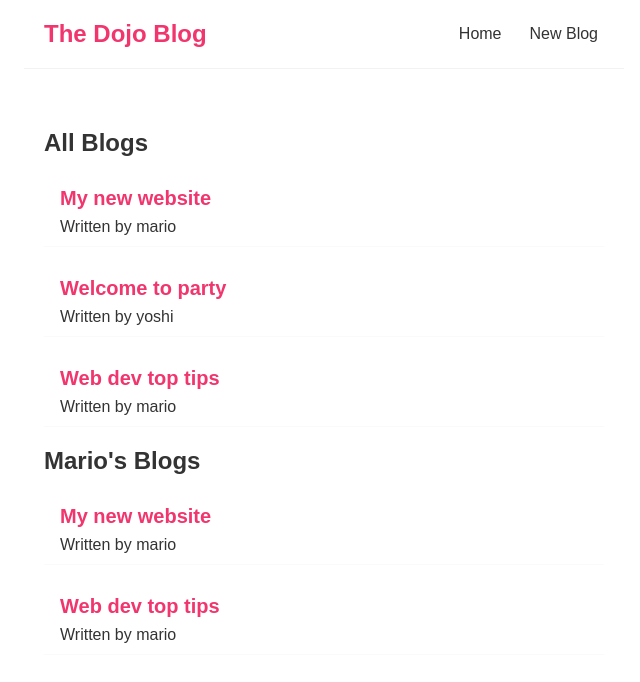
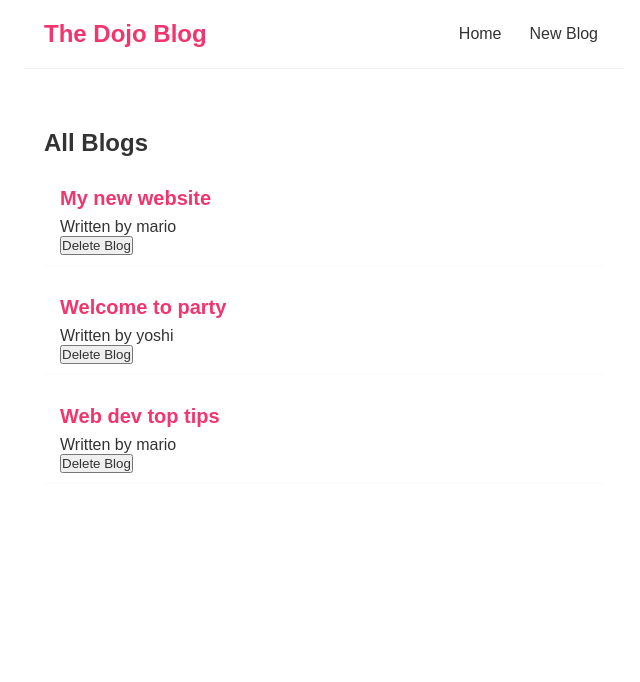
Before and after one commit to okorojames/net-ninja-react-tutorial, a React (Vite) app: page / in a window 1280 px wide. Shown: the top 682 px of the page, without its empty margins (316-956 px from the left). Built offline with nearby package versions, Linux system fonts and the light colour scheme.

Commit message:
Function as props still learning how to pass function as props.

```diff
--- a/src/components/BlogList.jsx
+++ b/src/components/BlogList.jsx
@@ -1,13 +1,14 @@
 import React from 'react'
 
-const BlogList = ({blogs, title}) => {
+const BlogList = ({blogs, title, handleDel}) => {
   return (
     <div>
       <h2>{title}</h2>
       {blogs.map((blog) => (
         <div className="blog-preview" key={blog.id}>
           <h2>{blog.title}</h2>
-          <span>Written by {blog.author}</span>
+          <p>Written by {blog.author}</p>
+          <button onClick={()=> handleDel(blog.id)}>Delete Blog</button>
         </div>
       ))}
     </div>
--- a/src/components/Home.jsx
+++ b/src/components/Home.jsx
@@ -8,10 +8,15 @@ const Home = () => {
   {title: 'Welcome to party', body: 'lorem ipsum...', author: 'yoshi', id: 2},
   {title: 'Web dev top tips', body: 'lorem ipsum...', author: 'mario', id: 3}
   ])
+  //
+  const handleDel = (id) => {
+    const newBlogs = blogs.filter((blog) => blog.id !== id)
+    setBlogs(newBlogs)
+  }
+  //
   return (
     <div className='Home'>
-      <BlogList blogs={blogs} title='All Blogs' />
-      <BlogList blogs={blogs.filter((blog)=> blog.author === 'mario')} title="Mario's Blogs" />
+      <BlogList blogs={blogs} title='All Blogs' handleDel={handleDel}/>
     </div>
   )
 }
```
